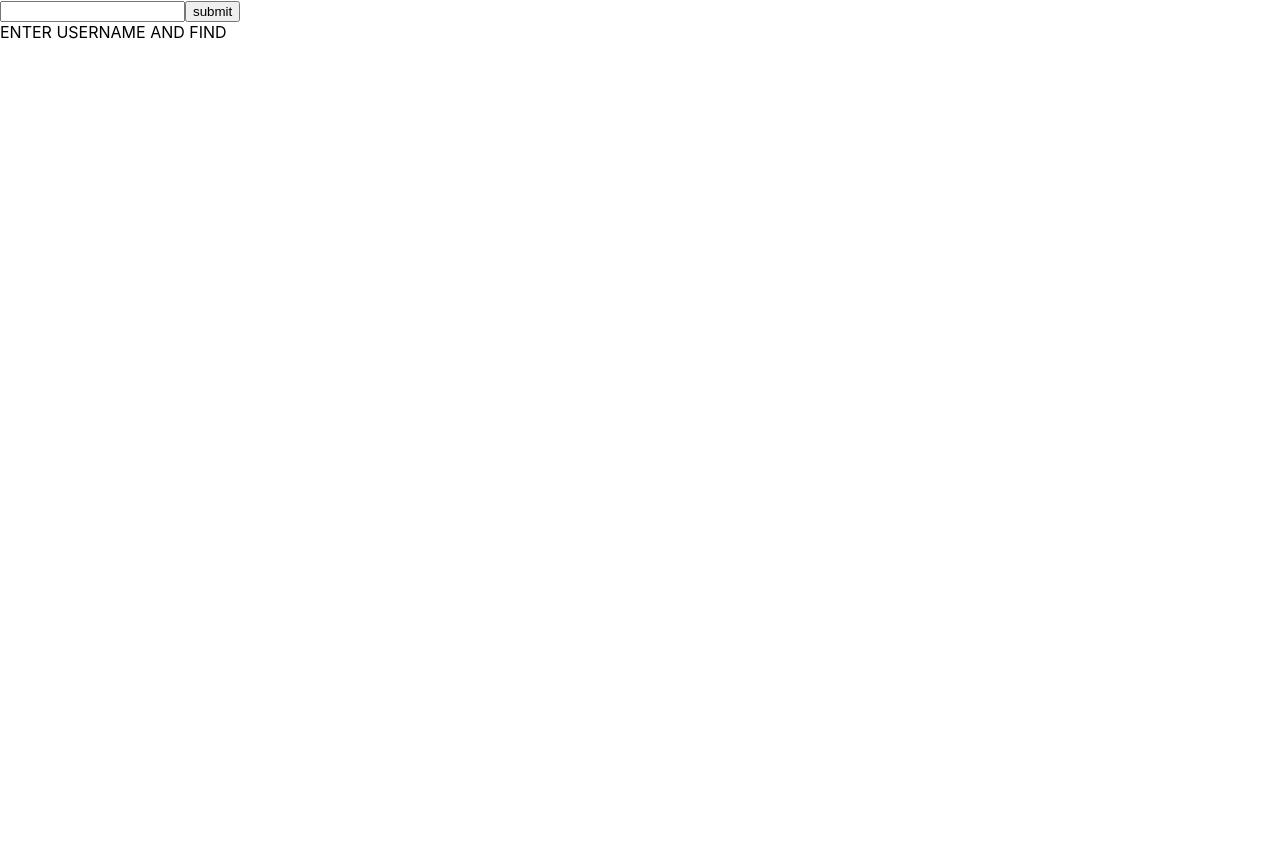
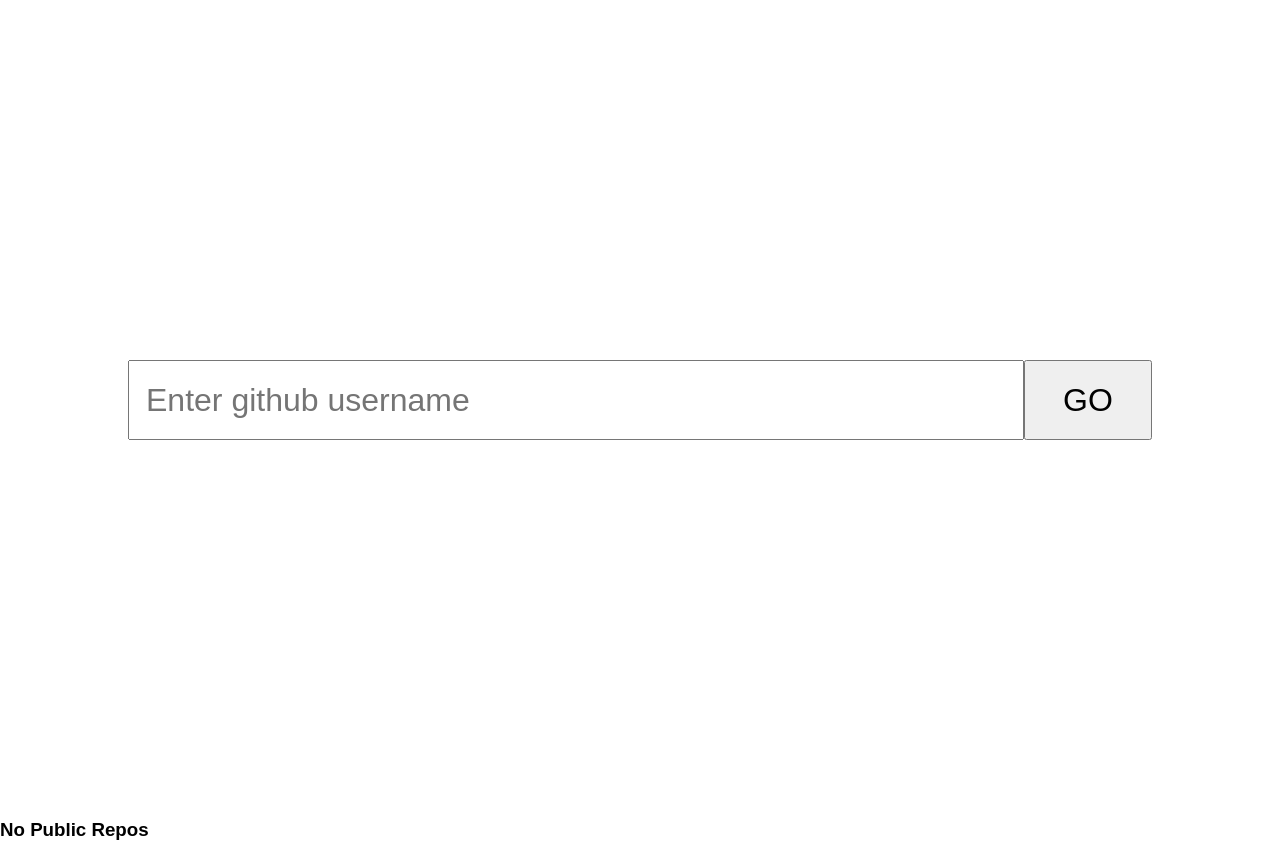
Before and after one commit to Mush-A/github-user-public-repos, a React (Create React App) app: page / in a window 1280 px wide. Before the commit the page ends 800 px from the top, so only its background shows below. Built offline with nearby package versions, Linux system fonts and the light colour scheme.

Commit message:
Feat: Display Error or Valid results based on API response
Errors are now displayed based on the type of error:'Not found' if the user does not exist and 'No public repos' if the user was found to not have any public repos.

```diff
--- a/src/App.js
+++ b/src/App.js
@@ -1,34 +1,81 @@
+import { useRef } from "react";
 import { useState } from "react";
-import "./App.css";
+
 import CardHolder from "./components/CardHolder";
 import RepoCard from "./components/RepoCard";
 import SearchBar from "./components/SearchBar";
 import UserCard from "./components/UserCard";
+import ErrorCard from "./components/ErrorCard";
+
+import "./App.css";
 
 const App = () => {
+  //Repo state
   const [repos, setRepos] = useState([]);
 
-  const fetchRepos = async (username) => {
-    await fetch(`https://api.github.com/users/${username}/repos`)
+  //Error state
+  const [error, setError] = useState({
+    status: false,
+    message: "No Public Repos",
+  });
+
+  //Ref to CardHolder component -> Scroll to cardholder once valid results
+  const CardHolderRef = useRef(null);
+
+  //Fetch data from https://api.github.com/users/${username}/repos
+  const fetchRepos = (username) => {
+    fetch(`https://api.github.com/users/${username}/repos`)
       .then((result) => result.json())
-      .then((data) => setRepos(data))
-      .catch((err) => console.log(err));
+      .then((data) => {
+        // If data is not an array then there has been an error
+        if (!Array.isArray(data)) {
+          setError({ status: true, message: data.message });
+        }
+
+        setRepos(data);
+
+        // Wait 0.1s and scroll smoothly to the cardholder component
+        setTimeout(
+          () =>
+            CardHolderRef.current.scrollIntoView({
+              behavior: "smooth",
+              block: "start",
+            }),
+          100
+        );
+      })
+      .catch((err) => setError({ status: true, message: err.message }));
   };
 
   return (
     <div className="app">
       <SearchBar fetchRepos={fetchRepos} />
 
-      {repos.length > 0 ? (
-        <CardHolder>
+      {
+        // If nothing in repo array: Error or no public repos. Else: Display the Cardholder
+        repos.length > 0 ? (
+          <CardHolder refProp={CardHolderRef}>
             <UserCard userDetails={repos[0].owner} />
+
             {repos.map((repo, index) => {
               return <RepoCard key={index} repo={repo} />;
             })}
           </CardHolder>
         ) : (
-        <CardHolder>{"ENTER USERNAME AND FIND"}</CardHolder>
+          // Display "Not found" or "No public repos"(default error message state)
+          <>
+            {error.status ? (
+              <CardHolder refProp={CardHolderRef}>
+                <ErrorCard error={error} />
+              </CardHolder>
+            ) : (
+              <CardHolder refProp={CardHolderRef}>
+                <ErrorCard error={error} />
+              </CardHolder>
             )}
+          </>
+        )
+      }
     </div>
   );
 };
--- a/src/components/CardHolder.jsx
+++ b/src/components/CardHolder.jsx
@@ -1,6 +1,6 @@
-const CardHolder = ({children}) => {
+const CardHolder = ({refProp, children}) => {
     return (
-        <div className="cardholder">
+        <div className="cardholder" ref={refProp}>
             {children}
         </div>
     )
--- /dev/null
+++ b/src/components/ErrorCard.jsx
@@ -0,0 +1,14 @@
+import "../style/ErrorCard.css"
+
+const ErrorCard = (props) => {
+
+    const {message} = props.error
+
+    return (
+        <div className="error-card">
+            <h3>{message}</h3>
+        </div>
+    )
+}
+
+export default ErrorCard
--- a/src/components/RepoCard.jsx
+++ b/src/components/RepoCard.jsx
@@ -1,122 +1,16 @@
+import "../style/RepoCard.css"
+
 const RepoCard = (props) => {
 
     const {name, description, updated_at} = props.repo
 
     return (
-        <div className="repocard">
-            <p>Project</p>
+        <div className="repo-card">
             <h3 className="title">{name}</h3>
-            <p>{description}</p>
-            <small>{updated_at}</small>
+            <p className="description">{description}</p>
+            <small className="update-time">{updated_at}</small>
         </div>
     )
 }
 
 export default RepoCard
-
-// [
-//   {
-//     "id": 1296269,
-//     "node_id": "MDEwOlJlcG9zaXRvcnkxMjk2MjY5",
-//     "name": "Hello-World",
-//     "full_name": "octocat/Hello-World",
-//     "owner": {
-//       "login": "octocat",
-//       "id": 1,
-//       "node_id": "MDQ6VXNlcjE=",
-//       "avatar_url": "https://github.com/images/error/octocat_happy.gif",
-//       "gravatar_id": "",
-//       "url": "https://api.github.com/users/octocat",
-//       "html_url": "https://github.com/octocat",
-//       "followers_url": "https://api.github.com/users/octocat/followers",
-//       "following_url": "https://api.github.com/users/octocat/following{/other_user}",
-//       "gists_url": "https://api.github.com/users/octocat/gists{/gist_id}",
-//       "starred_url": "https://api.github.com/users/octocat/starred{/owner}{/repo}",
-//       "subscriptions_url": "https://api.github.com/users/octocat/subscriptions",
-//       "organizations_url": "https://api.github.com/users/octocat/orgs",
-//       "repos_url": "https://api.github.com/users/octocat/repos",
-//       "events_url": "https://api.github.com/users/octocat/events{/privacy}",
-//       "received_events_url": "https://api.github.com/users/octocat/received_events",
-//       "type": "User",
-//       "site_admin": false
-//     },
-//     "private": false,
-//     "html_url": "https://github.com/octocat/Hello-World",
-//     "description": "This your first repo!",
-//     "fork": false,
-//     "url": "https://api.github.com/repos/octocat/Hello-World",
-//     "archive_url": "https://api.github.com/repos/octocat/Hello-World/{archive_format}{/ref}",
-//     "assignees_url": "https://api.github.com/repos/octocat/Hello-World/assignees{/user}",
-//     "blobs_url": "https://api.github.com/repos/octocat/Hello-World/git/blobs{/sha}",
-//     "branches_url": "https://api.github.com/repos/octocat/Hello-World/branches{/branch}",
-//     "collaborators_url": "https://api.github.com/repos/octocat/Hello-World/collaborators{/collaborator}",
-//     "comments_url": "https://api.github.com/repos/octocat/Hello-World/comments{/number}",
-//     "commits_url": "https://api.github.com/repos/octocat/Hello-World/commits{/sha}",
-//     "compare_url": "https://api.github.com/repos/octocat/Hello-World/compare/{base}...{head}",
-//     "contents_url": "https://api.github.com/repos/octocat/Hello-World/contents/{+path}",
-//     "contributors_url": "https://api.github.com/repos/octocat/Hello-World/contributors",
-//     "deployments_url": "https://api.github.com/repos/octocat/Hello-World/deployments",
-//     "downloads_url": "https://api.github.com/repos/octocat/Hello-World/downloads",
-//     "events_url": "https://api.github.com/repos/octocat/Hello-World/events",
-//     "forks_url": "https://api.github.com/repos/octocat/Hello-World/forks",
-//     "git_commits_url": "https://api.github.com/repos/octocat/Hello-World/git/commits{/sha}",
-//     "git_refs_url": "https://api.github.com/repos/octocat/Hello-World/git/refs{/sha}",
-//     "git_tags_url": "https://api.github.com/repos/octocat/Hello-World/git/tags{/sha}",
-//     "git_url": "git:github.com/octocat/Hello-World.git",
-//     "issue_comment_url": "https://api.github.com/repos/octocat/Hello-World/issues/comments{/number}",
-//     "issue_events_url": "https://api.github.com/repos/octocat/Hello-World/issues/events{/number}",
-//     "issues_url": "https://api.github.com/repos/octocat/Hello-World/issues{/number}",
-//     "keys_url": "https://api.github.com/repos/octocat/Hello-World/keys{/key_id}",
-//     "labels_url": "https://api.github.com/repos/octocat/Hello-World/labels{/name}",
-//     "languages_url": "https://api.github.com/repos/octocat/Hello-World/languages",
-//     "merges_url": "https://api.github.com/repos/octocat/Hello-World/merges",
-//     "milestones_url": "https://api.github.com/repos/octocat/Hello-World/milestones{/number}",
-//     "notifications_url": "https://api.github.com/repos/octocat/Hello-World/notifications{?since,all,participating}",
-//     "pulls_url": "https://api.github.com/repos/octocat/Hello-World/pulls{/number}",
-//     "releases_url": "https://api.github.com/repos/octocat/Hello-World/releases{/id}",
-//     "ssh_url": "git@github.com:octocat/Hello-World.git",
-//     "stargazers_url": "https://api.github.com/repos/octocat/Hello-World/stargazers",
-//     "statuses_url": "https://api.github.com/repos/octocat/Hello-World/statuses/{sha}",
-//     "subscribers_url": "https://api.github.com/repos/octocat/Hello-World/subscribers",
-//     "subscription_url": "https://api.github.com/repos/octocat/Hello-World/subscription",
-//     "tags_url": "https://api.github.com/repos/octocat/Hello-World/tags",
-//     "teams_url": "https://api.github.com/repos/octocat/Hello-World/teams",
-//     "trees_url": "https://api.github.com/repos/octocat/Hello-World/git/trees{/sha}",
-//     "clone_url": "https://github.com/octocat/Hello-World.git",
-//     "mirror_url": "git:git.example.com/octocat/Hello-World",
-//     "hooks_url": "https://api.github.com/repos/octocat/Hello-World/hooks",
-//     "svn_url": "https://svn.github.com/octocat/Hello-World",
-//     "homepage": "https://github.com",
-//     "language": null,
-//     "forks_count": 9,
-//     "stargazers_count": 80,
-//     "watchers_count": 80,
-//     "size": 108,
-//     "default_branch": "master",
-//     "open_issues_count": 0,
-//     "is_template": false,
-//     "topics": [
-//       "octocat",
-//       "atom",
-//       "electron",
-//       "api"
-//     ],
-//     "has_issues": true,
-//     "has_projects": true,
-//     "has_wiki": true,
-//     "has_pages": false,
-//     "has_downloads": true,
-//     "archived": false,
-//     "disabled": false,
-//     "visibility": "public",
-//     "pushed_at": "2011-01-26T19:06:43Z",
-//     "created_at": "2011-01-26T19:01:12Z",
-//     "updated_at": "2011-01-26T19:14:43Z",
-//     "permissions": {
-//       "admin": false,
-//       "push": false,
-//       "pull": true
-//     },
-//     "template_repository": null
-//   }
-// ]
--- a/src/components/SearchBar.jsx
+++ b/src/components/SearchBar.jsx
@@ -1,4 +1,6 @@
 import { useState } from "react"
+
+import "../style/SearchBar.css"
 
 const SearchBar = ({fetchRepos}) => {
     const [value, setValue] = useState("")
@@ -13,10 +15,10 @@ const SearchBar = ({fetchRepos}) => {
     }
 
     return (
-        <div className="searchbar">
+        <div id="search-bar">
             <form onSubmit={handleSubmit}>
-                <input type="text" onChange={handleChange} value={value}/>
-                <input type="submit" value="submit"/>
+                <input id="search-text" type="text" onChange={handleChange} value={value} placeholder="Enter github username" />
+                <input id="search-button" type="submit" value="GO"/>
             </form>
         </div>
     )
--- a/src/components/UserCard.jsx
+++ b/src/components/UserCard.jsx
@@ -1,11 +1,13 @@
+import "../style/UserCard.css"
+
 const UserCard = (props) => {
 
     const {login, avatar_url} = props.userDetails
 
     return (
-        <div className="usercard">
-            <img src={avatar_url} alt={login} />
-            <h3 className="title">{login}</h3>
+        <div className="user-card">
+            <img className="user-image" src={avatar_url} alt={login} />
+            <h3 className="user-name">{login}</h3>
         </div>
     )
 }
--- a/src/index.css
+++ b/src/index.css
@@ -1,3 +1,7 @@
+*{
+  box-sizing: border-box;
+}
+
 body {
   margin: 0;
   font-family: -apple-system, BlinkMacSystemFont, 'Segoe UI', 'Roboto', 'Oxygen',
@@ -5,4 +9,5 @@ body {
     sans-serif;
   -webkit-font-smoothing: antialiased;
   -moz-osx-font-smoothing: grayscale;
+  font-family: sans-serif;
 }
--- a/src/style/RepoCard.css
+++ b/src/style/RepoCard.css
@@ -0,0 +1,8 @@
+.repo-card{
+    display: flex;
+    margin: 1rem;
+    padding: 1rem;
+    flex-direction: column;
+    background-color: aqua;
+    width: calc(100% - 2rem);
+}
--- a/src/style/SearchBar.css
+++ b/src/style/SearchBar.css
@@ -0,0 +1,25 @@
+#search-bar{
+    height: 100vh;
+    width: 100%;
+}
+
+#search-bar form {
+    display: flex;
+    justify-content: center;
+    align-items: center;
+    height: inherit;
+    width: inherit;
+}
+
+#search-bar #search-text {
+    height: 10%;
+    width: 70%;
+    font-size: 2rem;
+    padding-left: 1rem;
+}
+
+#search-bar #search-button {
+    height: 10%;
+    width: 10%;
+    font-size: 2rem;
+}
--- a/src/style/UserCard.css
+++ b/src/style/UserCard.css
@@ -0,0 +1,15 @@
+.user-card {
+    display: flex;
+    margin: 1rem;
+    padding: 1rem;
+    flex-direction: column;
+    background-color: aqua;
+    width: calc(100% - 2rem);
+    justify-content: center;
+}
+
+.user-card .user-image{
+    border-radius: 500px;
+    height: 5rem;
+    width: 5rem;
+}
```
Also changed, not shown: src/style/ErrorCard.css (added). Lines whose indentation alone changed are shown as unchanged.
